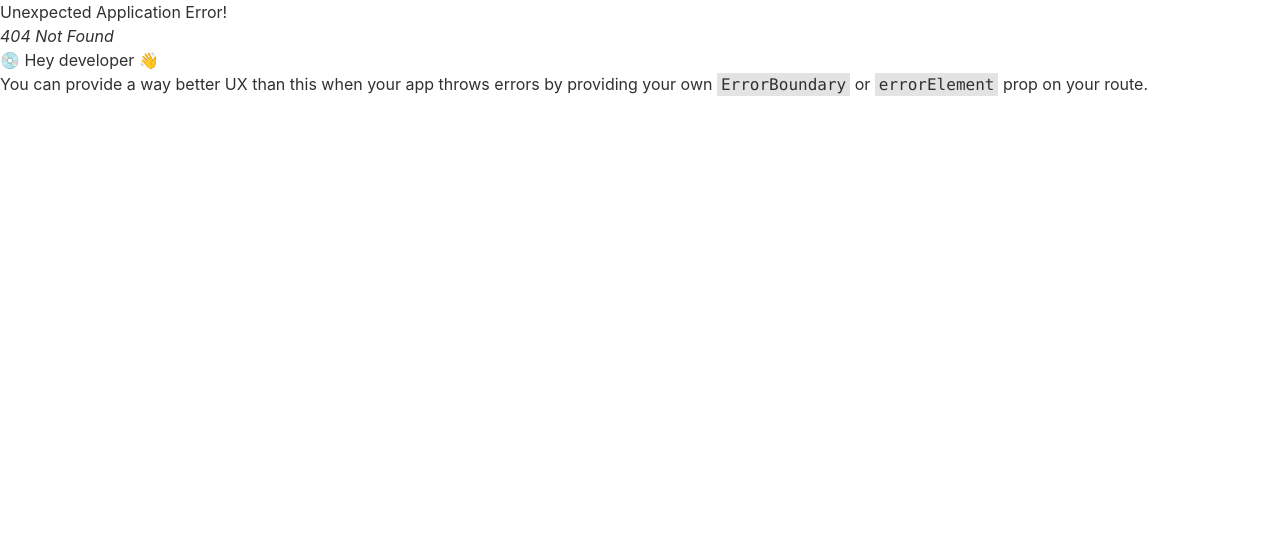
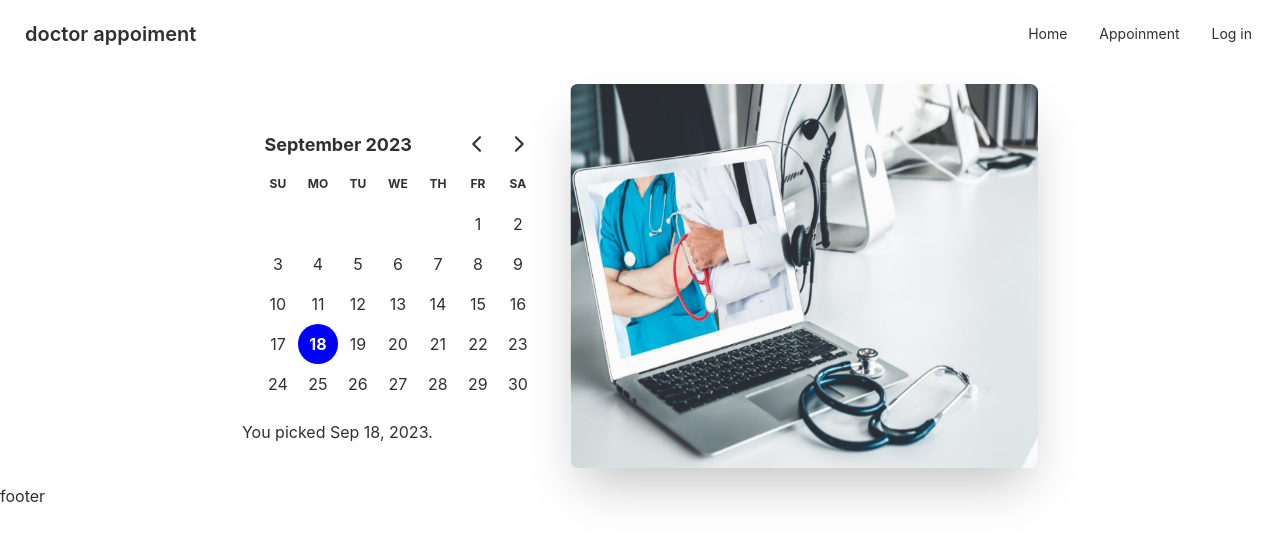
Before and after one commit to mahin33ferdous/doctor_appointment_client, a React (Create React App) app: page /appoinment in a window 1280 px wide. Before the commit this address had no page. Shown: the top 542 px of the page. Built offline with nearby package versions, Linux system fonts and the light colour scheme.

Commit message:
react daypicker implemented

```diff
--- a/package.json
+++ b/package.json
@@ -6,7 +6,9 @@
     "@testing-library/jest-dom": "^5.17.0",
     "@testing-library/react": "^13.4.0",
     "@testing-library/user-event": "^13.5.0",
+    "date-fns": "^2.30.0",
     "react": "^18.2.0",
+    "react-day-picker": "^8.8.2",
     "react-dom": "^18.2.0",
     "react-router-dom": "^6.16.0",
     "react-scripts": "5.0.1",
--- a/src/App.js
+++ b/src/App.js
@@ -2,6 +2,7 @@
 import { RouterProvider } from 'react-router-dom';
 import './App.css';
 import router from './router/Router';
+import 'react-day-picker/dist/style.css';
 
 function App() {
   return (
--- /dev/null
+++ b/src/pages/Appoinment/Appoinment/Appoinment.js
@@ -0,0 +1,13 @@
+import React from 'react';
+import AppoinmentBanner from '../AppoinmentBanner/AppoinmentBanner';
+import { DayPicker } from 'react-day-picker';
+
+const Appoinment = () => {
+    return (
+        <div>
+            <AppoinmentBanner></AppoinmentBanner>
+        </div>
+    );
+};
+
+export default Appoinment;
--- /dev/null
+++ b/src/pages/Appoinment/AppoinmentBanner/AppoinmentBanner.js
@@ -0,0 +1,38 @@
+import React, { useState } from 'react';
+import appointment from '../../../img/appointment.png'
+import b from '../../../img/banner.jpg'
+import { DayPicker } from 'react-day-picker';
+import { format } from 'date-fns';
+const AppoinmentBanner = () => {
+    const [selectedDate, setSelectedDate] = useState(new Date)
+    return (
+       <header
+    //    style={
+    //     {
+    //         backgroundImage:`url(${appointment})`
+    //     }
+    // }
+       >
+                  <div className="hero ">
+  <div className="hero-content flex-col lg:flex-row-reverse">
+    <img src={b} className="w-1/2 h-96 rounded-lg shadow-2xl" />
+    {/* <div>
+      <h1 className="text-white  text-5xl font-bold">Box Office News!</h1>
+      <p className="text-white py-6 ">Provident cupiditate voluptatem et in. Quaerat fugiat ut assumenda excepturi exercitationem quasi. In deleniti eaque aut repudiandae et a id nisi.</p>
+      <button className="btn  bg-gradient-to-r from-sky-500 to-indigo-500 text-white">Get Started</button>
+    </div> */}
+    <div>
+        <DayPicker
+        mode='single'
+        selected={selectedDate}
+        onSelect={setSelectedDate}
+        />
+        <p>You picked {format(selectedDate, 'PP')}.</p>
+    </div>
+  </div>
+</div>
+       </header>
+    );
+};
+
+export default AppoinmentBanner;
--- a/src/pages/Home/Review/Review.js
+++ b/src/pages/Home/Review/Review.js
@@ -10,7 +10,7 @@ const Review = ({review}) => {
     <h2 className="card-title">{name}</h2>
     <p>{feedback}</p>
     <div className="flex items-center">
-    <div className="avatar mr-6">
+    <div className="avatar mr-6 ">
   <div className="w-20 rounded-full ring ring-primary ring-offset-base-100 ring-offset-2">
     <img src={pic}/>
   </div>
```
Also changed, not shown: src/router/Router.js (+7 -1 lines), 1 other file (tests, documents, lock files or other folders).
